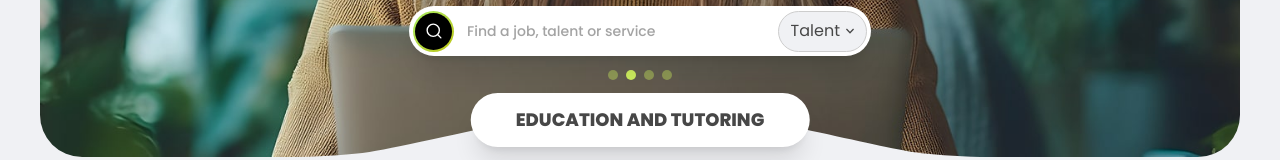
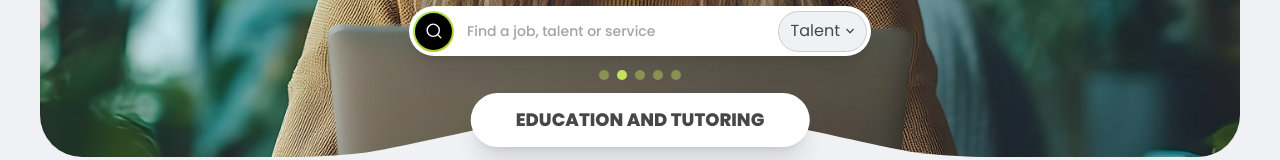
Before and after one commit to slovanky/jobwhee-frontend-task, a Next.js app: page / in a window 1280 px wide. Shown: the part 543-703 px from the top of the page. Built offline with nearby package versions, Linux system fonts and the light colour scheme.

Commit message:
updating hero carousel

```diff
--- a/src/components/Hero/HeroCarousel.tsx
+++ b/src/components/Hero/HeroCarousel.tsx
@@ -14,6 +14,8 @@ import Image from "next/image";
 export default function HeroCarousel() {
   const sliderRef = useRef<SwiperRef>(null);
 
+  const carouselList: string[] = ["/img/hero-slide-1.jpg", "/img/hero-slide-1.jpg", "/img/hero-slide-1.jpg", "/img/hero-slide-1.jpg", "/img/hero-slide-1.jpg"];
+
   return (
     <div className="space-y-8">
       <Swiper
@@ -26,33 +28,15 @@ export default function HeroCarousel() {
         pagination={{ clickable: true }}
         scrollbar={{ draggable: true }}
       >
-        <SwiperSlide>
-          <div className="relative w-full h-[285px] sm:h-[387px] md:h-[596px] lg:h-[715px] bg-black/10 rounded-[18px] sm:rounded-[42px] lg:rounded-[50px] overflow-hidden">
-            <Image src="/img/hero-slide-1.jpg" width={1796} height={716} className="w-full h-full object-cover object-center" alt="" />
-            <HeroBottomCurve className="absolute -bottom-px left-1/2 translate -translate-x-1/2 w-[70%] h-auto text-[#F0F1F4]" />
-          </div>
-        </SwiperSlide>
-
-        <SwiperSlide>
-          <div className="relative w-full h-[285px] sm:h-[387px] md:h-[596px] lg:h-[715px] bg-black/10 rounded-[18px] sm:rounded-[42px] lg:rounded-[50px] overflow-hidden">
-            <Image src="/img/hero-slide-1.jpg" width={1796} height={716} className="w-full h-full object-cover object-center" alt="" />
-            <HeroBottomCurve className="absolute -bottom-px left-1/2 translate -translate-x-1/2 w-[70%] h-auto text-[#F0F1F4]" />
-          </div>
-        </SwiperSlide>
-
-        <SwiperSlide>
-          <div className="relative w-full h-[285px] sm:h-[387px] md:h-[596px] lg:h-[715px] bg-black/10 rounded-[18px] sm:rounded-[42px] lg:rounded-[50px] overflow-hidden">
-            <Image src="/img/hero-slide-1.jpg" width={1796} height={716} className="w-full h-full object-cover object-center" alt="" />
-            <HeroBottomCurve className="absolute -bottom-px left-1/2 translate -translate-x-1/2 w-[70%] h-auto text-[#F0F1F4]" />
-          </div>
-        </SwiperSlide>
-
-        <SwiperSlide>
-          <div className="relative w-full h-[285px] sm:h-[387px] md:h-[596px] lg:h-[715px] bg-black/10 rounded-[18px] sm:rounded-[42px] lg:rounded-[50px] overflow-hidden">
-            <Image src="/img/hero-slide-1.jpg" width={1796} height={716} className="w-full h-full object-cover object-center" alt="" />
-            <HeroBottomCurve className="absolute -bottom-px left-1/2 translate -translate-x-1/2 w-[70%] h-auto text-[#F0F1F4]" />
-          </div>
-        </SwiperSlide>
+        {carouselList &&
+          carouselList.map((slide, index) => (
+            <SwiperSlide key={`hero-carousel-slide-${index}`}>
+              <div className="relative w-full h-[285px] sm:h-[387px] md:h-[596px] lg:h-[715px] bg-black/10 rounded-[18px] sm:rounded-[42px] lg:rounded-[50px] overflow-hidden">
+                <Image src={slide} width={1796} height={716} className="w-full h-full object-cover object-center" alt="" />
+                <HeroBottomCurve className="absolute -bottom-px left-1/2 translate -translate-x-1/2 w-[70%] h-auto text-[#F0F1F4]" />
+              </div>
+            </SwiperSlide>
+          ))}
       </Swiper>
     </div>
   );
```
